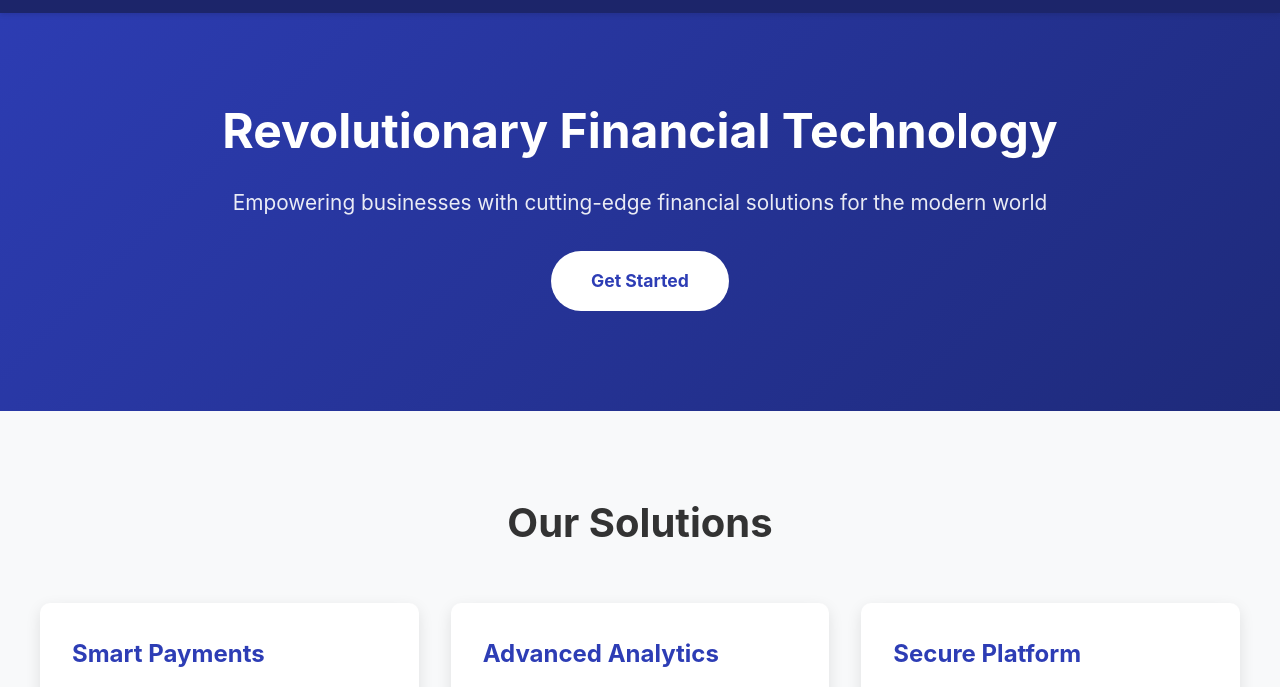
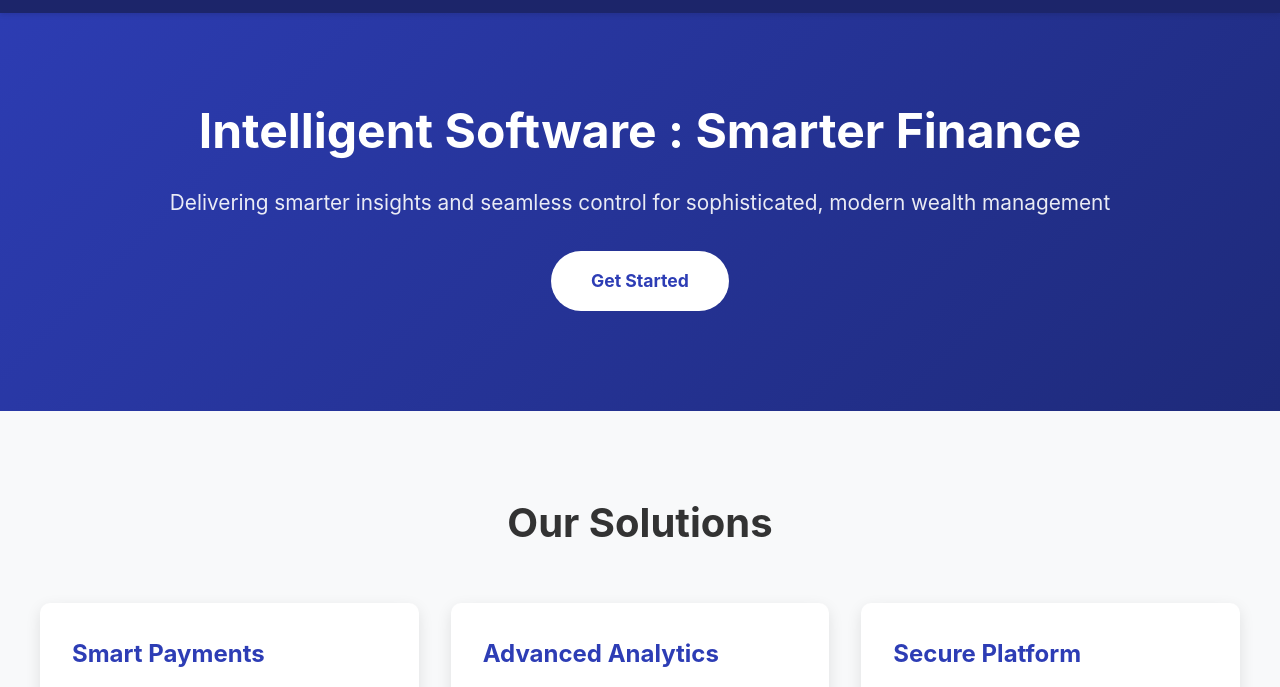
Before and after one commit to Cortexa-Labs/cortexa-labs.github.io, a plain HTML site: page index.html in a window 1280 px wide. Shown: the part 57-744 px from the top of the page. Drawn offline with Linux system fonts and the light colour scheme.

Commit message:
Update index.html
A few edits

```diff
--- a/index.html
+++ b/index.html
@@ -3,7 +3,7 @@
   <head>
     <meta charset="UTF-8" />
     <meta name="viewport" content="width=device-width, initial-scale=1.0" />
-    <title>Cortexa Labs - Modern Financial Solutions</title>
+    <title>Cortexa Labs - Intelligent Financial Solutions</title>
     <link rel="stylesheet" href="styles.css" />
   </head>
   <body>
@@ -28,10 +28,9 @@
 
     <section class="hero">
       <div class="container">
-        <h1>Revolutionary Financial Technology</h1>
+        <h1>Intelligent Software : Smarter Finance</h1>
         <p>
-          Empowering businesses with cutting-edge financial solutions for the
-          modern world
+          Delivering smarter insights and seamless control for sophisticated, modern wealth management
         </p>
         <a href="#contact" class="cta-button">Get Started</a>
       </div>
```
